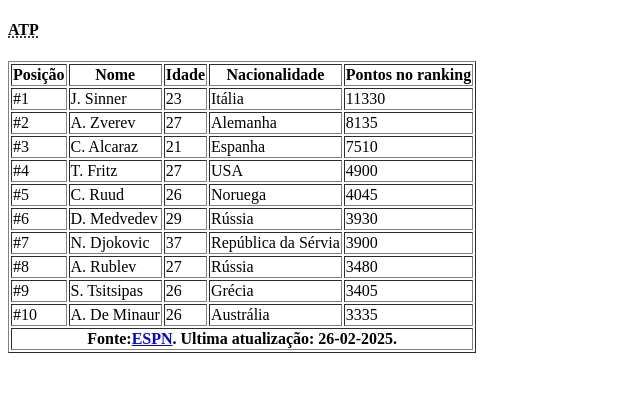
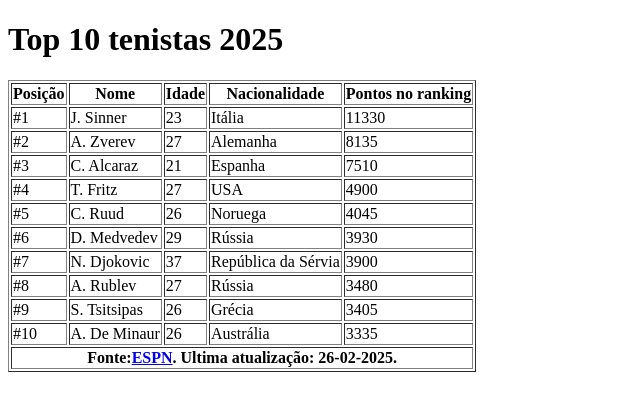
Before and after one commit to deboracruzsilva/desenvolve-introducao-web, a plain HTML site: page tenistas.html in a window 1280 px wide. Shown: the whole page, without its empty margins (0-640 px from the left). Drawn offline with Linux system fonts and the light colour scheme.

Commit message:
Update tenistas.html

```diff
--- a/tenistas.html
+++ b/tenistas.html
@@ -4,8 +4,8 @@
         <title>Top 10 tenistas</title>
     </head>
     <body>
-        <h4><abbr title="A Associação de Tenistas Profissionais (em inglês: Association of Tennis Professionals; sigla: ATP) é o órgão regulador dos circuitos de tênis profissionais masculinos,o circuito ATP e o circuito ATP Challenger.">ATP</abbr></h4>
-        <table border="1">
+        <h1>Top 10 tenistas 2025</h1>
+       <table border="1">
             <thead>
                 <tr>
                     <th>Posição</th>
```
